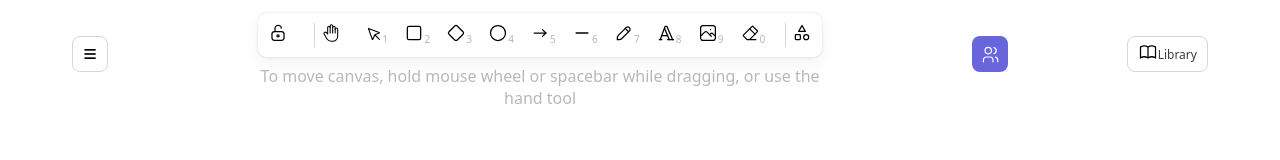
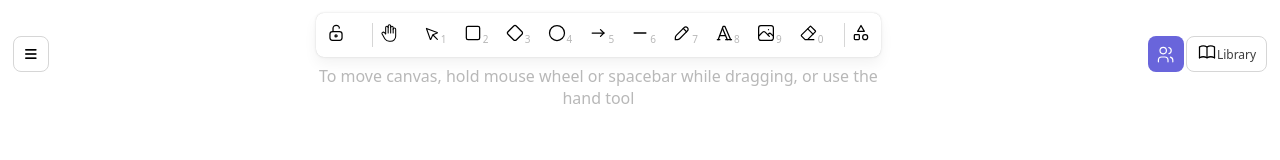
Before and after one commit to DhirajRajguru/excalidraw-clone, a plain HTML site: page index.html in a window 1280 px wide. Drawn offline with Linux system fonts and the light colour scheme.

Commit message:
centeiring islandtoolbar

```diff
--- a/index.html
+++ b/index.html
@@ -65,6 +65,8 @@
               </span>
           </div>
       </section>
+
+    <div class="app-menu-third-column">
         <button class="live-collab-btn">
             <svg aria-hidden="true" focusable="false" role="img" viewBox="0 0 24 24" class="" fill="none" stroke-width="2" stroke="currentColor" stroke-linecap="round" stroke-linejoin="round"><g stroke-width="1.5"><path stroke="none" d="M0 0h24v24H0z" fill="none"></path><circle cx="9" cy="7" r="4"></circle><path d="M3 21v-2a4 4 0 0 1 4 -4h4a4 4 0 0 1 4 4v2"></path><path d="M16 3.13a4 4 0 0 1 0 7.75"></path><path d="M21 21v-2a4 4 0 0 0 -3 -3.85"></path></g></svg>
 
@@ -80,5 +82,6 @@
             </div>
         </div>
     </div>
+    </div>
   </body>
 </html>
--- a/style.css
+++ b/style.css
@@ -12,13 +12,14 @@
     /* border: 1px solid blue; */
     margin: auto;
     display: flex;
-    justify-content: space-around;
+    justify-content: space-between;
     align-items: center;
 }
 
 .shapes-section{
     /* border: 2px solid red; */
     width: 50%;
+    margin: auto;
 }
 
 .hamburger-menu{
@@ -110,6 +111,12 @@
     border:none;
 }
 
+.app-menu-third-column{
+    display: flex;
+    /* border: 1px solid red; */
+    width: 9.5%;
+    justify-content: space-between;
+}
 .live-collab-btn{
     background-color:#6965db;
     color:white;
```
Lines whose indentation alone changed are shown as unchanged.
